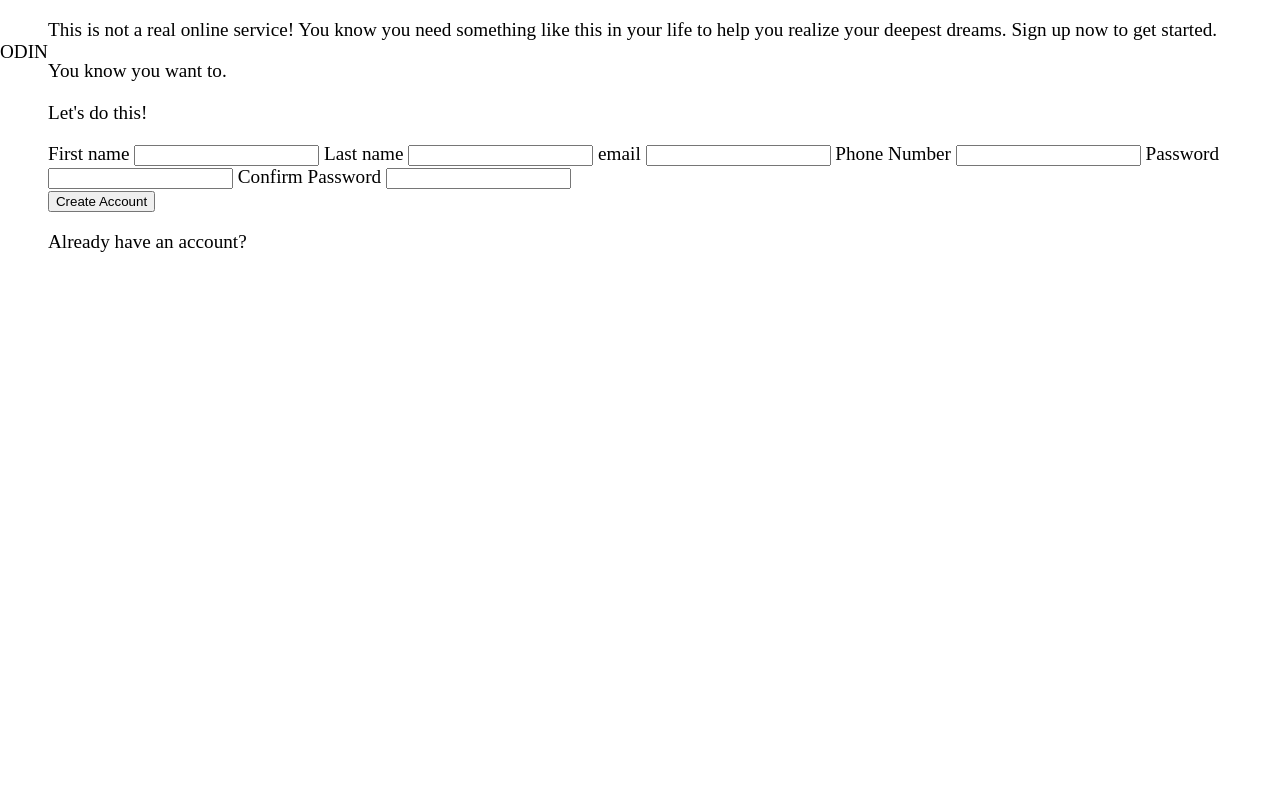
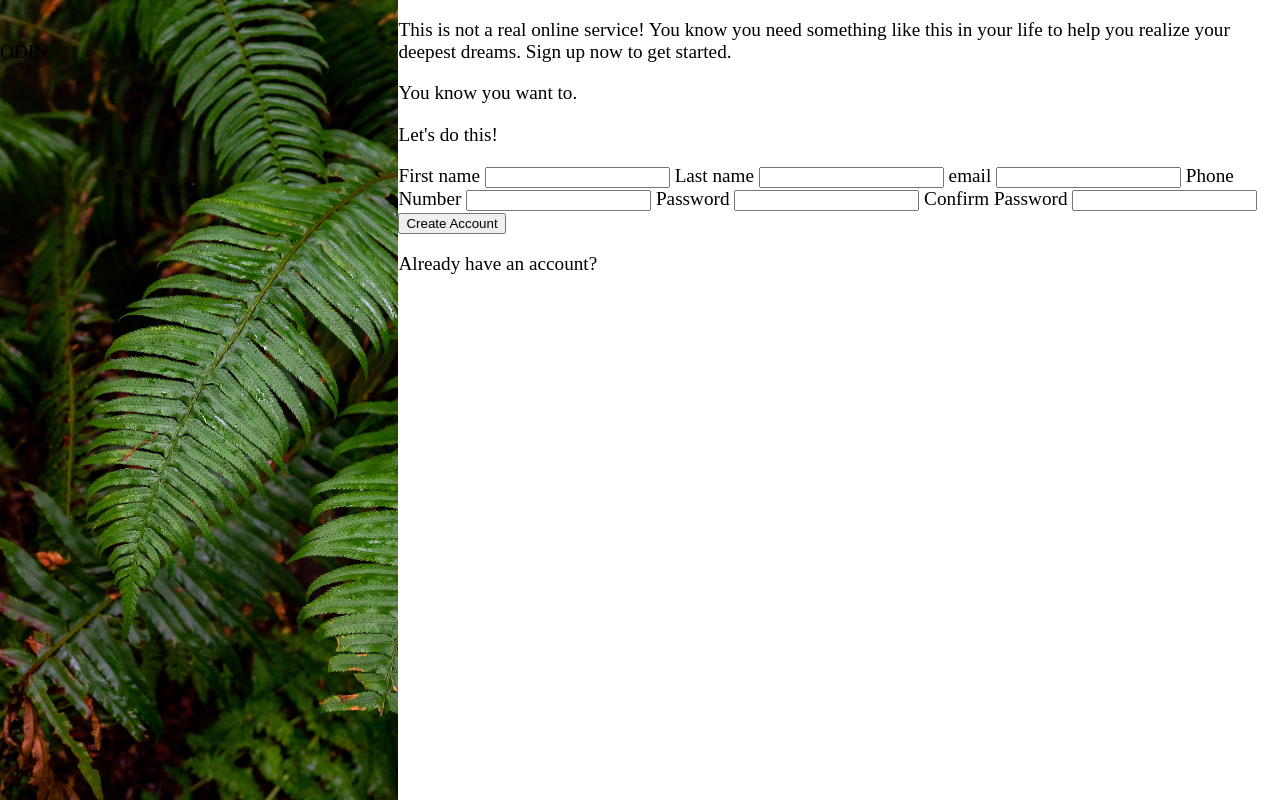
Before and after one commit to DevinCookcs/signUpForm, a plain HTML site: page index.html in a window 1280 px wide. Drawn offline with Linux system fonts and the light colour scheme.

Commit message:
background image styling

```diff
--- a/styles.css
+++ b/styles.css
@@ -20,7 +20,8 @@ html, body {
   }
 
   .hero {
-    position: relative;
-    background: url(./images/.jpg);
-    /* background-size: cover; */
+    background:url(./images/halie-west-25xggax4bSA-unsplash.jpg);
+    width: 60vw;
+    height: 100vh;
+    background-size: cover;
   }
```
